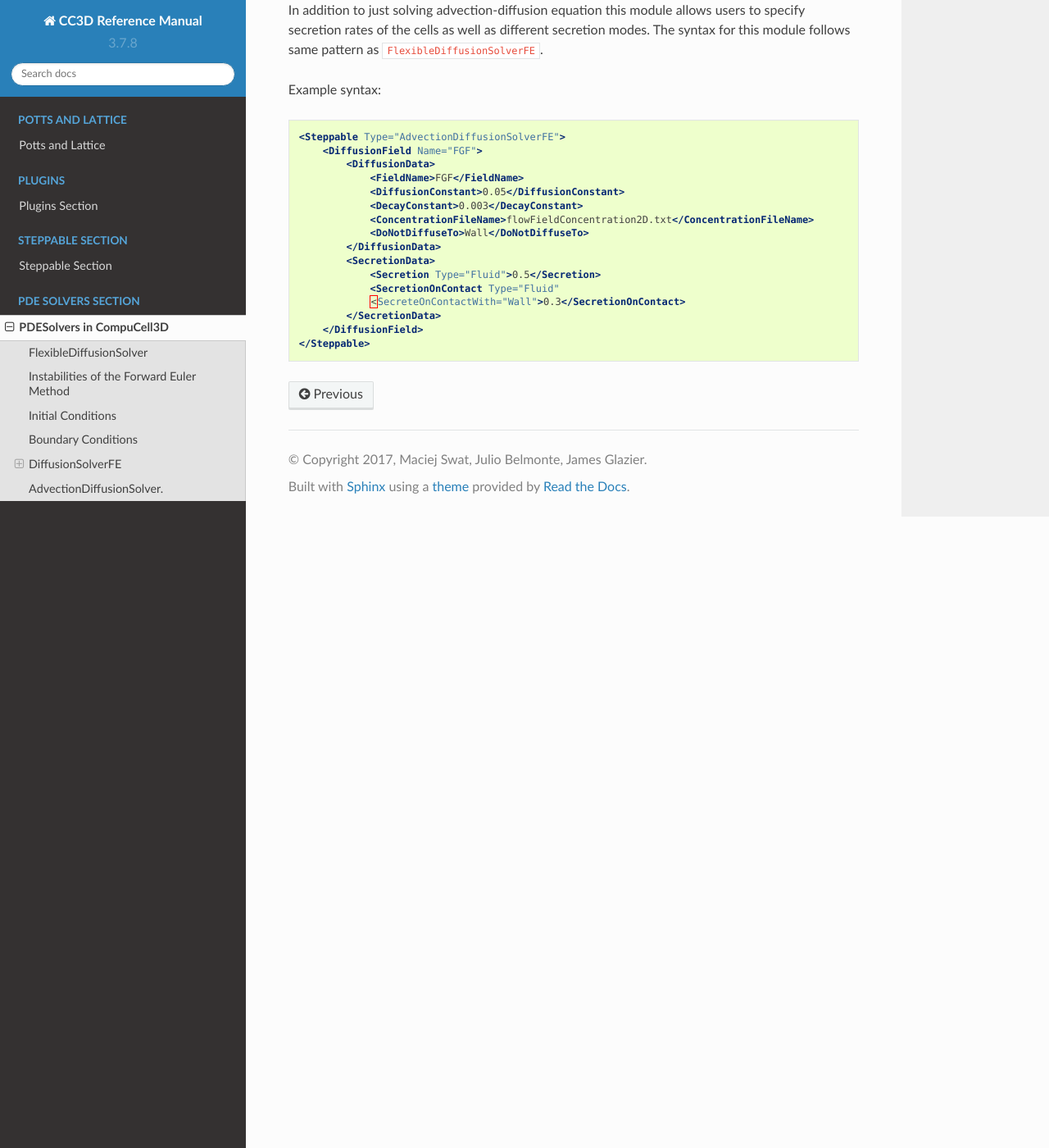
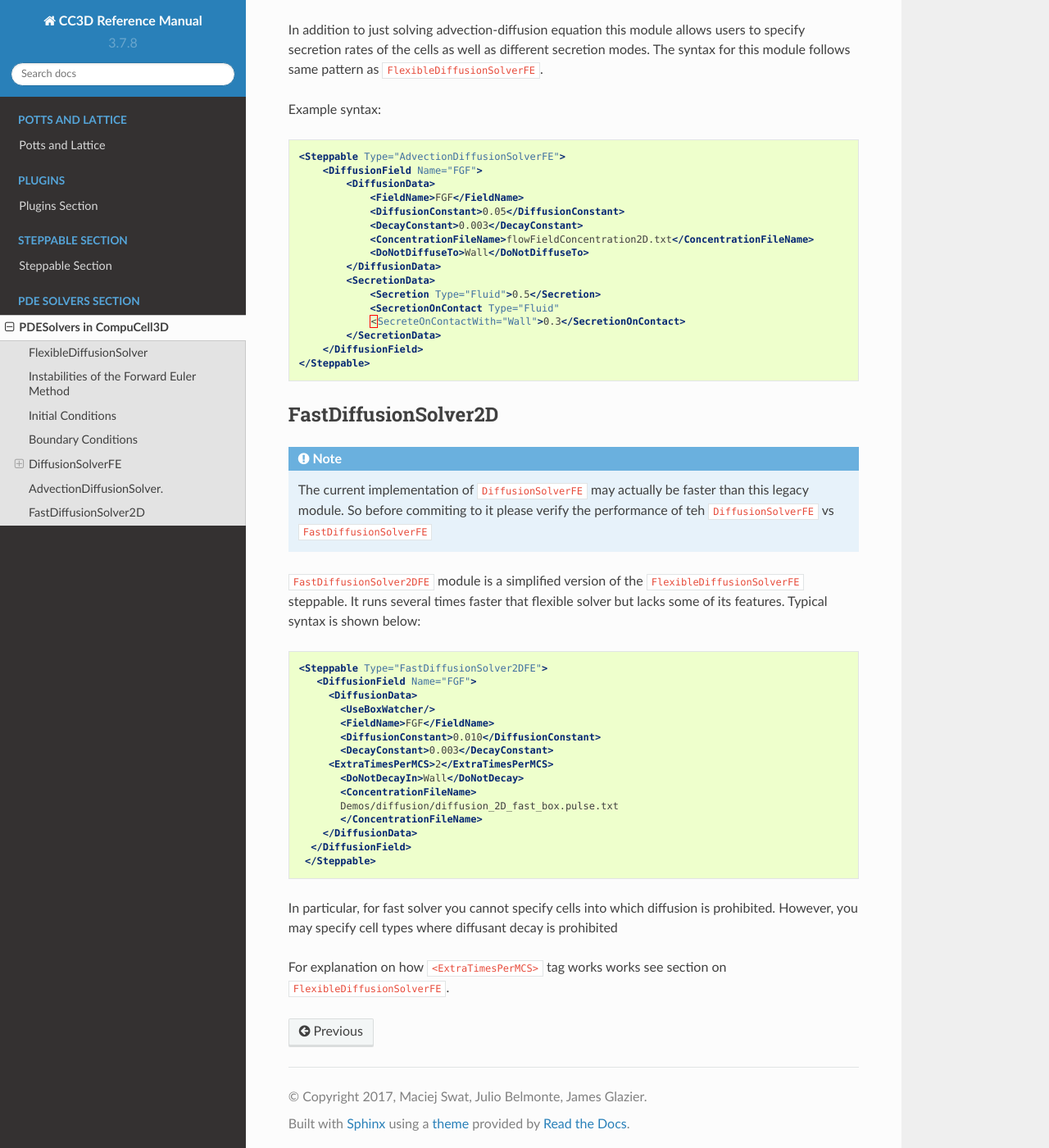
Before and after one commit to CompuCell3D/CompuCell3DReferenceManual, a Sphinx documentation site: the page built from docs/pde_solvers_section.rst, in a window 1280 px wide and 1400 px high, scrolled down 11190 px. Shown: the whole window at 82% size. Built offline with Sphinx 7.4.7 and the Read the Docs theme 2.0.0, drawn with Linux system fonts in a browser that asks for light colours; some of the changed text lies outside the part shown.

Commit message:
added new section

```diff
--- /dev/null
+++ b/docs/fast_diffusion_solver_2D.rst
@@ -0,0 +1,38 @@
+FastDiffusionSolver2D
+---------------------
+
+.. note::
+
+    The current implementation of ``DiffusionSolverFE`` may actually be faster than this legacy module. So
+    before commiting to it please verify the performance of teh ``DiffusionSolverFE`` vs ``FastDiffusionSolverFE``
+
+``FastDiffusionSolver2DFE`` module is a simplified version of the
+``FlexibleDiffusionSolverFE`` steppable. It runs several times faster that
+flexible solver but lacks some of its features. Typical syntax is shown
+below:
+
+.. code-block:: xml
+
+
+    <Steppable Type="FastDiffusionSolver2DFE">
+       <DiffusionField Name="FGF">
+         <DiffusionData>
+           <UseBoxWatcher/>
+           <FieldName>FGF</FieldName>
+           <DiffusionConstant>0.010</DiffusionConstant>
+           <DecayConstant>0.003</DecayConstant>
+         <ExtraTimesPerMCS>2</ExtraTimesPerMCS>
+           <DoNotDecayIn>Wall</DoNotDecay>
+           <ConcentrationFileName>
+           Demos/diffusion/diffusion_2D_fast_box.pulse.txt
+           </ConcentrationFileName>
+        </DiffusionData>
+      </DiffusionField>
+     </Steppable>
+
+In particular, for fast solver you cannot specify cells into which
+diffusion is prohibited. However, you may specify cell types where
+diffusant decay is prohibited
+
+For explanation on how ``<ExtraTimesPerMCS>`` tag works works see section on
+``FlexibleDiffusionSolverFE``.
--- a/docs/pde_solvers_section.rst
+++ b/docs/pde_solvers_section.rst
@@ -19,8 +19,10 @@ structure of CC3DML PDE solver code follows similar pattern .
 * :doc:`diffusion_solver_settings`
 * :doc:`diffusion_solver`
 * :doc:`advection_diffusion_solver`
+* :doc:`fast_diffusion_solver_2D`
 
 .. include:: flexible_diffusion_solver.rst
 .. include:: diffusion_solver_settings.rst
 .. include:: diffusion_solver.rst
 .. include:: advection_diffusion_solver.rst
+.. include:: fast_diffusion_solver_2D.rst
```
